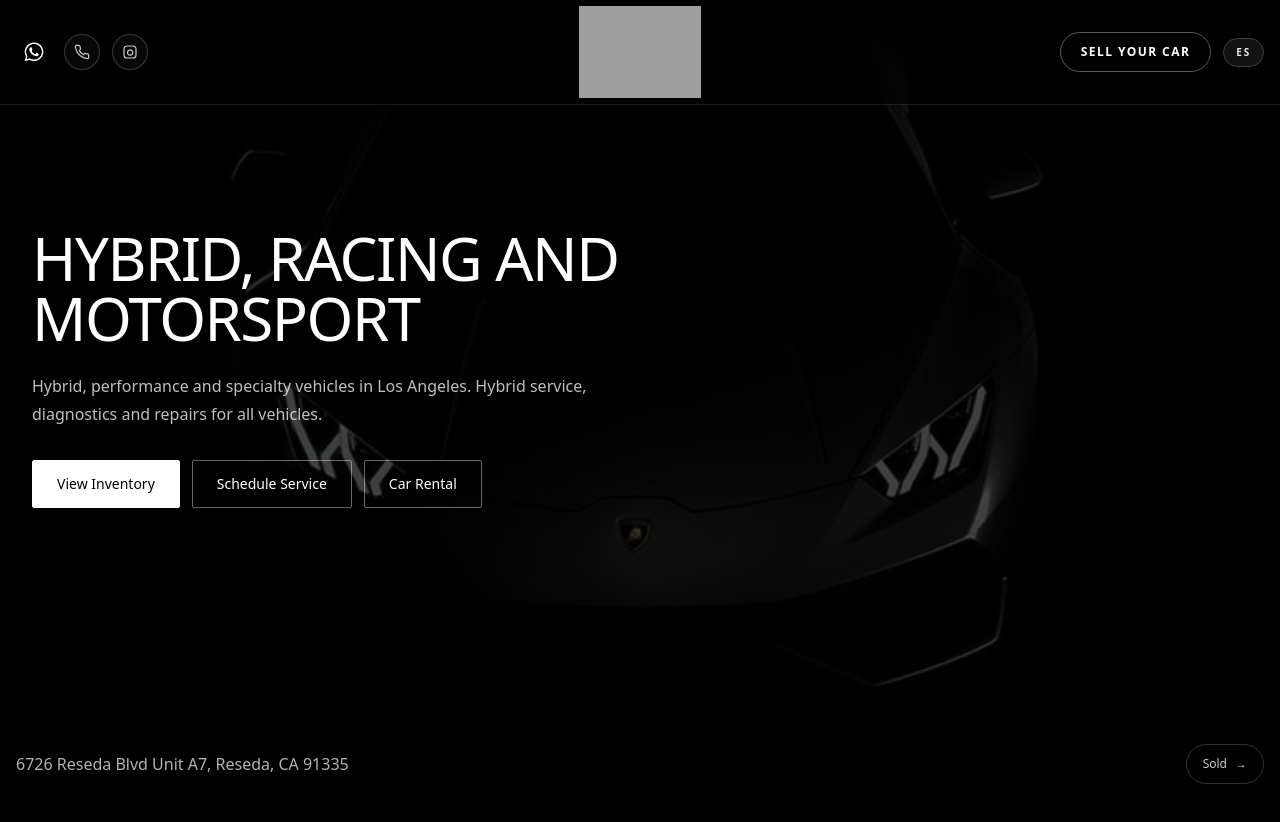
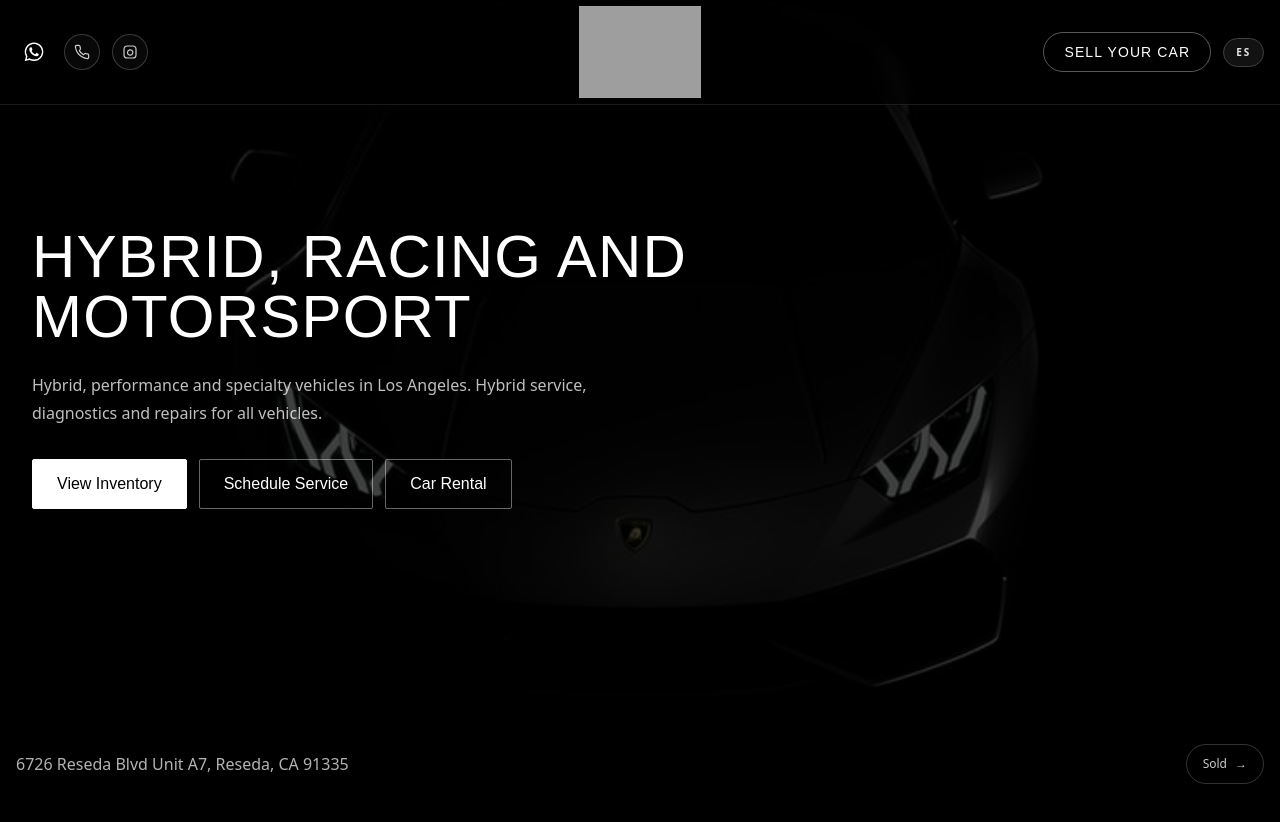
Before and after one commit to availablehybrid1/available-hybrid-site1, a Next.js app: page / in a window 1280 px wide. Built offline with nearby package versions, Linux system fonts and the light colour scheme; grey boxes are pictures that could not be loaded; a web font is replaced by a local one.

Commit message:
Use Santa Barbara font for homepage accents

```diff
--- a/pages/index.tsx
+++ b/pages/index.tsx
@@ -144,7 +144,7 @@ export default function Home() {
               <button
                 type="button"
                 onClick={() => setSellOpen(true)}
-                className="inline-flex min-h-10 items-center justify-center rounded-full border border-white/35 px-5 text-xs font-semibold uppercase tracking-[0.12em] text-white transition hover:border-white hover:bg-white hover:text-black"
+                className="font-santa-barbara inline-flex min-h-10 items-center justify-center rounded-full border border-white/35 px-5 text-sm uppercase tracking-[0.08em] text-white transition hover:border-white hover:bg-white hover:text-black"
               >
                 {lang === "EN" ? "Sell Your Car" : "Vende Tu Auto"}
               </button>
@@ -195,7 +195,7 @@ export default function Home() {
                 <button
                   type="button"
                   onClick={() => setSellOpen(true)}
-                  className="inline-flex min-h-9 items-center justify-center rounded-full border border-white/35 px-3 text-[10px] font-semibold uppercase tracking-[0.08em] text-white"
+                  className="font-santa-barbara inline-flex min-h-9 items-center justify-center rounded-full border border-white/35 px-3 text-xs uppercase tracking-[0.06em] text-white"
                 >
                   {lang === "EN" ? "Sell Your Car" : "Vende Tu Auto"}
                 </button>
@@ -223,20 +223,20 @@ export default function Home() {
 
           <div className="relative mx-auto flex w-full max-w-7xl items-center px-4 pb-20 pt-28 sm:px-6 lg:px-8">
             <div className="w-full max-w-3xl">
-              <h1 className="text-4xl font-medium leading-[1.08] tracking-tight text-white sm:text-5xl lg:text-6xl">
+              <h1 className="font-santa-barbara text-4xl leading-[1.08] tracking-[0.02em] text-white sm:text-5xl lg:text-6xl">
                 {t.heroTitle}
               </h1>
               <p className="mt-6 max-w-xl text-base leading-7 text-white/75">
                 {t.heroSubtitle}
               </p>
               <nav aria-label={lang === "EN" ? "Explore our services" : "Explora nuestros servicios"} className="mt-8 flex flex-wrap gap-3">
-                <Link href="/inventory" className="inline-flex min-h-12 items-center justify-center rounded-sm border border-white bg-white px-6 py-3 text-sm font-medium text-black transition hover:bg-white/90 focus-visible:outline focus-visible:outline-2 focus-visible:outline-offset-4 focus-visible:outline-white">
+                <Link href="/inventory" className="font-santa-barbara inline-flex min-h-12 items-center justify-center rounded-sm border border-white bg-white px-6 py-3 text-base text-black transition hover:bg-white/90 focus-visible:outline focus-visible:outline-2 focus-visible:outline-offset-4 focus-visible:outline-white">
                   {t.ctaInventory}
                 </Link>
-                <Link href="/service" className="inline-flex min-h-12 items-center justify-center rounded-sm border border-white/40 px-6 py-3 text-sm font-medium text-white transition hover:border-white/70 hover:bg-white/10 focus-visible:outline focus-visible:outline-2 focus-visible:outline-offset-4 focus-visible:outline-white">
+                <Link href="/service" className="font-santa-barbara inline-flex min-h-12 items-center justify-center rounded-sm border border-white/40 px-6 py-3 text-base text-white transition hover:border-white/70 hover:bg-white/10 focus-visible:outline focus-visible:outline-2 focus-visible:outline-offset-4 focus-visible:outline-white">
                   {t.ctaService}
                 </Link>
-                <Link href="/car-rental" className="inline-flex min-h-12 items-center justify-center rounded-sm border border-white/40 px-6 py-3 text-sm font-medium text-white transition hover:border-white/70 hover:bg-white/10 focus-visible:outline focus-visible:outline-2 focus-visible:outline-offset-4 focus-visible:outline-white">
+                <Link href="/car-rental" className="font-santa-barbara inline-flex min-h-12 items-center justify-center rounded-sm border border-white/40 px-6 py-3 text-base text-white transition hover:border-white/70 hover:bg-white/10 focus-visible:outline focus-visible:outline-2 focus-visible:outline-offset-4 focus-visible:outline-white">
                   Car Rental
                 </Link>
               </nav>
```
